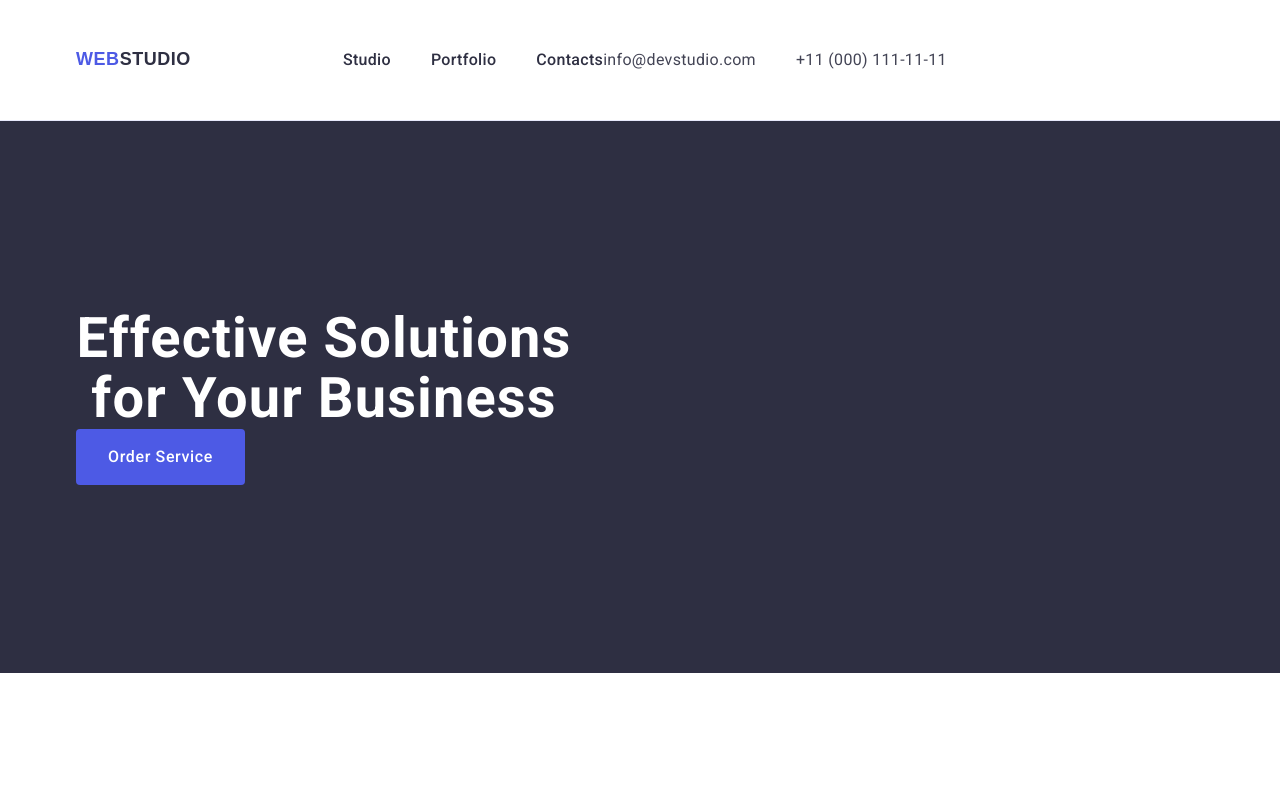
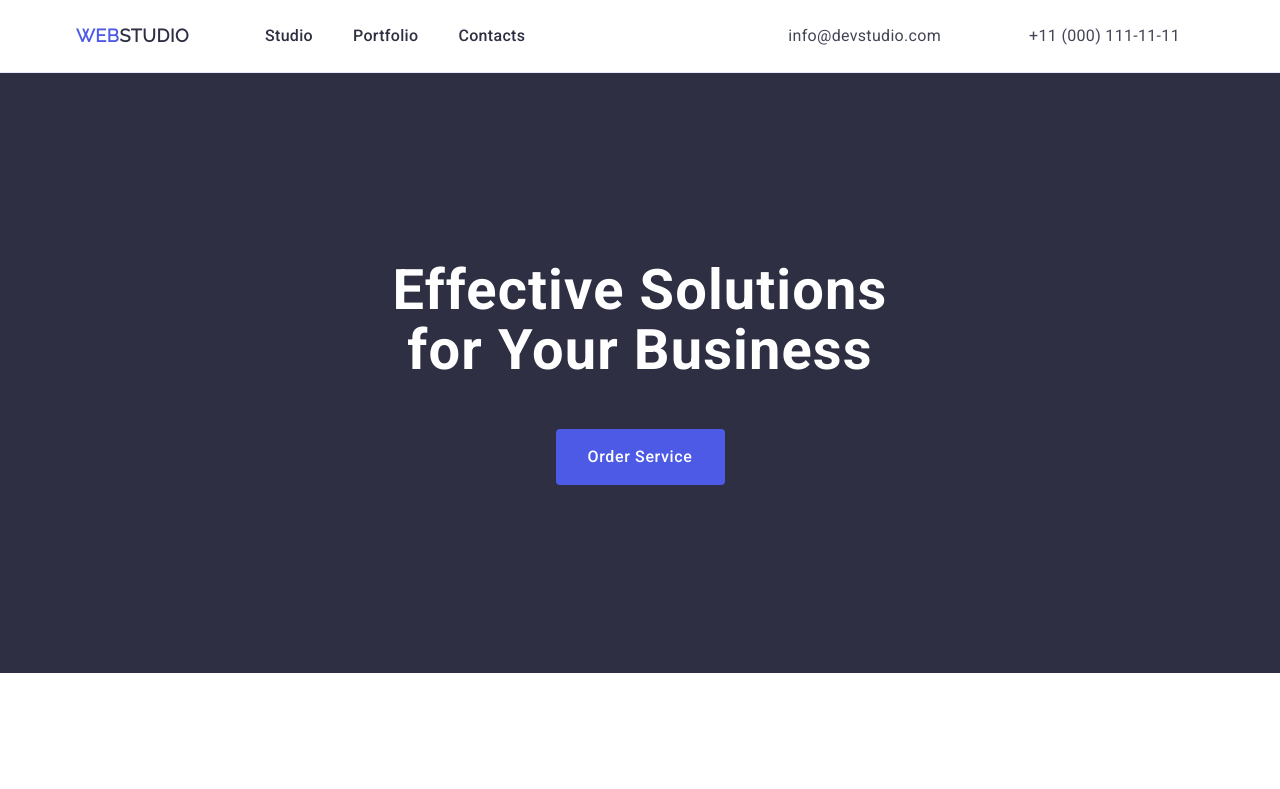
Before and after one commit to SerhiiBasok/1goit-markup-hw-03, a plain HTML site: page index.html in a window 1280 px wide. Shown: the top 789 px of the page. Drawn offline with nearby package versions, Linux system fonts and the light colour scheme.

Commit message:
Remake mistakes

```diff
--- a/css/styles.css
+++ b/css/styles.css
@@ -38,10 +38,7 @@ img {
 
 /* <!-- Header main--> */
 .header {
-  background-color: #fff;
   border-bottom: 1px solid #e7e9fc;
-  padding-top: 24px;
-  padding-bottom: 24px;
 }
 .header-nav {
   display: flex;
@@ -56,12 +53,12 @@ img {
   line-height: 1.17;
   letter-spacing: 0.03em;
   text-transform: uppercase;
-  transition: #404bbf;
+}
+.header-logo {
   margin-right: 76px;
   padding: 24px 0;
 }
-
-.header-logo .logo-part {
+.logo-part {
   color: #2e2f42;
 }
 
@@ -72,7 +69,6 @@ img {
 .header-main {
   display: flex;
   gap: 40px;
-  padding: 24px 0;
 }
 
 .nav-item {
@@ -82,6 +78,7 @@ img {
   line-height: 1.5;
   letter-spacing: 0.02em;
   padding: 24px 0;
+  display: block;
 }
 .nav-item:hover {
   color: #404bbf;
@@ -94,6 +91,7 @@ img {
 /*    <!-- Contacts --> */
 .adress {
   font-style: normal;
+  margin-left: auto;
 }
 .adress-link {
   color: #434455;
@@ -101,6 +99,8 @@ img {
   font-weight: 400;
   line-height: 1.5;
   letter-spacing: 0.32px;
+  display: block;
+  padding: 0 24px;
 }
 .adress-link:hover {
   color: #404bbf;
@@ -111,7 +111,6 @@ img {
 .adress-list {
   display: flex;
   gap: 40px;
-  padding: 24px 0;
 }
 /*     <!-- Main Content --> */
 .solutions {
@@ -132,6 +131,8 @@ img {
   line-height: 1.07;
   letter-spacing: 0.02em;
   max-width: 496px;
+  margin: 0 auto;
+  align-items: center;
 }
 .button {
   font-family: Roboto, sans-serif;
@@ -146,7 +147,10 @@ img {
   height: 56px;
   border: none;
   border-radius: 4px;
-  margin: 0;
+  margin: 0 auto;
+  justify-content: center;
+  align-items: center;
+  margin-top: 48px;
 }
 .button:hover {
   background-color: #404bbf;
@@ -186,6 +190,7 @@ img {
   line-height: 1.2;
   letter-spacing: 0.4px;
   margin-bottom: 8px;
+  margin-top: 0;
 }
 .advantages-content {
   color: #434455;
@@ -211,11 +216,11 @@ img {
   text-transform: capitalize;
   background-color: #f4f4fd;
   margin-bottom: 72px;
+  margin-top: 0;
 }
 .personal-list {
   display: flex;
   gap: 24px;
-  margin-bottom: 8px;
 }
 .personal-list-element {
   background-color: #ffffff;
@@ -232,6 +237,7 @@ img {
   letter-spacing: 0.4px;
   text-align: center;
   margin-bottom: 8px;
+  margin-top: 0;
 }
 .personal-role {
   color: #434455;
@@ -255,6 +261,7 @@ img {
   color: #2e2f42;
   text-align: center;
   font-family: Roboto;
+  margin-top: 0;
 
   margin-bottom: 72px;
 
@@ -278,10 +285,10 @@ img {
   font-weight: 500;
   line-height: 1.2;
   letter-spacing: 0.02em;
-  margin-bottom: 8px;
 }
 .portfolio-list-element {
   width: calc((100% - 48px) / 3);
+  margin-top: 0;
 }
 .portfolio-elements {
   padding: 32px 16px;
--- a/index.html
+++ b/index.html
@@ -11,14 +11,13 @@
       crossorigin="anonymous"
       referrerpolicy="no-referrer"
     />
-    <link rel="stylesheet" href="./css/styles.css" />
-    <link rel="preconnect" href="https://fonts.googleapis.com" />
     <link rel="preconnect" href="https://fonts.googleapis.com" />
     <link rel="preconnect" href="https://fonts.gstatic.com" crossorigin />
     <link
-      href="https://fonts.googleapis.com/css2?family=Roboto:wght@400;500;700&display=swap"
+      href="https://fonts.googleapis.com/css2?family=Raleway&family=Roboto:wght@400;500;700&display=swap"
       rel="stylesheet"
     />
+    <link rel="stylesheet" href="./css/styles.css" />
   </head>
   <body>
     <!-- Header main-->
@@ -26,7 +25,7 @@
       <div class="container header-container">
         <nav class="header-nav">
           <a class="logo header-logo" href="./index.html"
-            >Web<span class="logo logo-part">Studio</span></a
+            >Web<span class="logo-part">Studio</span></a
           >
           <ul class="header-main">
             <li>
```
